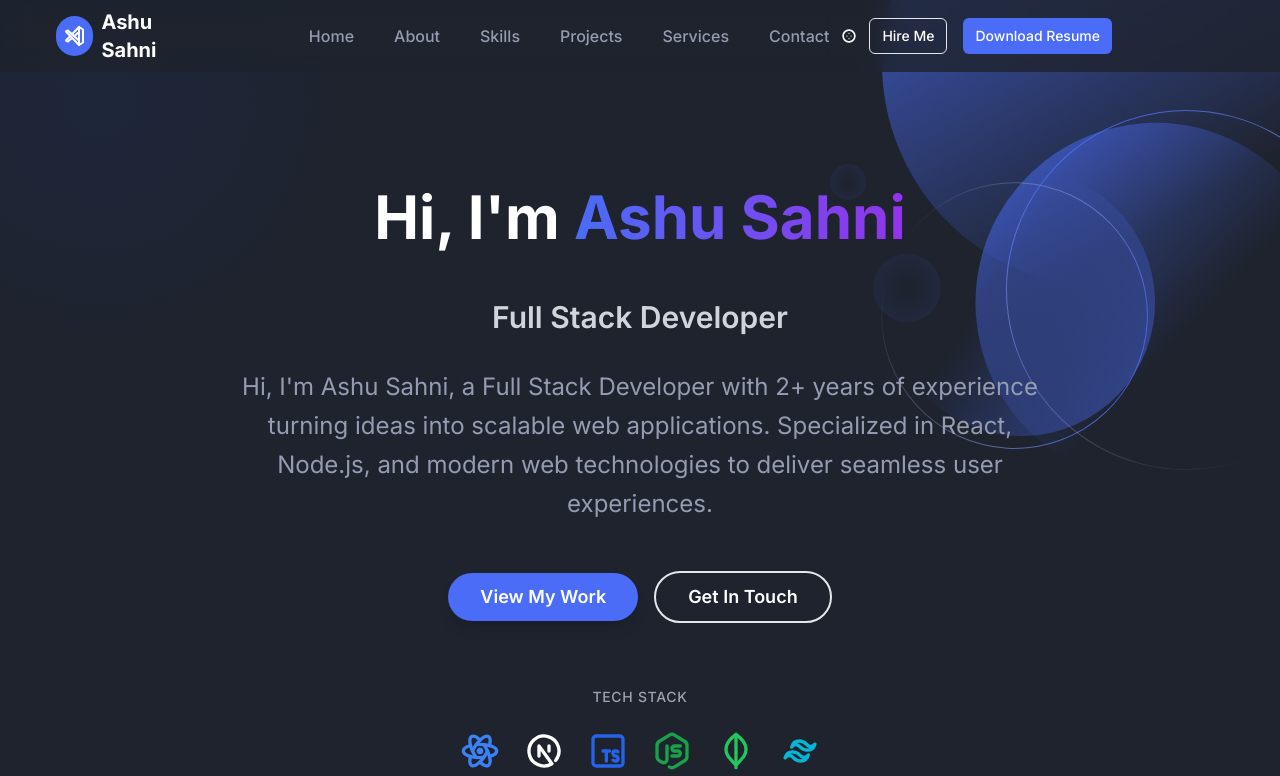
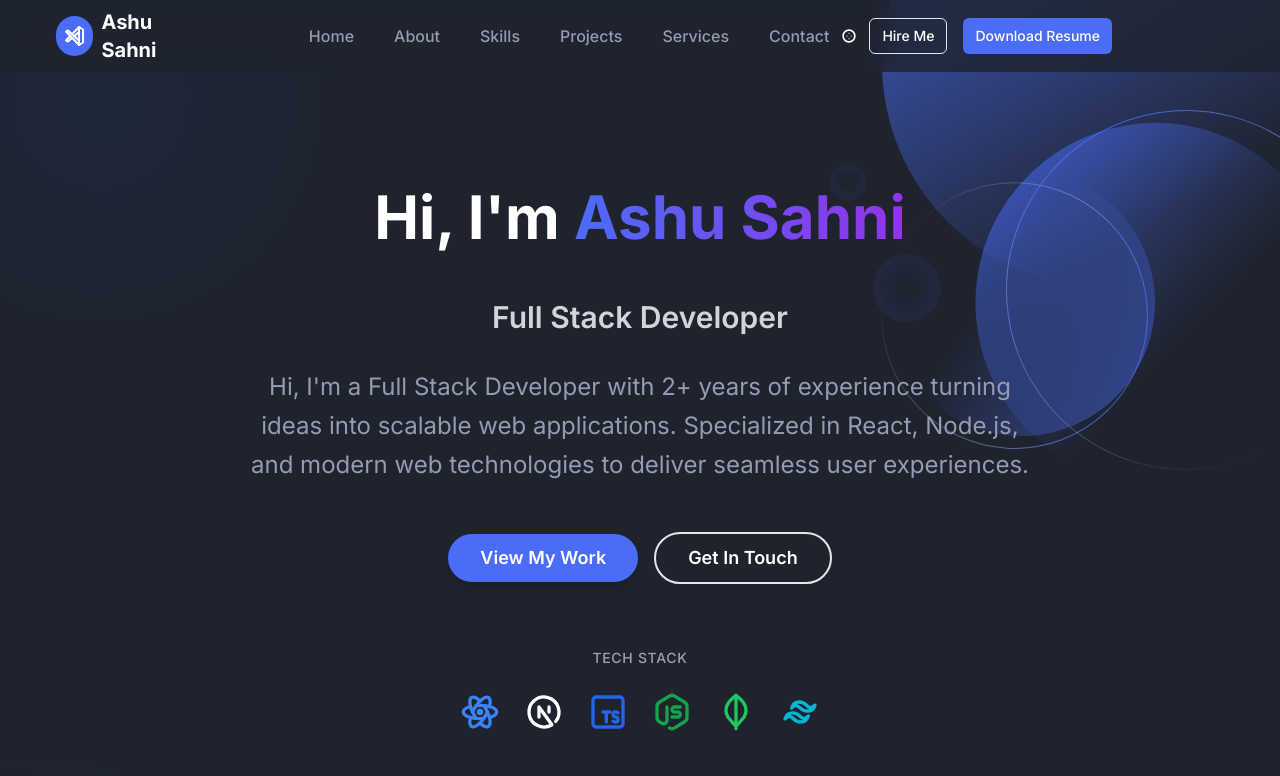
Before and after one commit to ashusahni/Ashu.dev-portfolio-, a Next.js app: page / in a window 1280 px wide. Shown: the top 776 px of the page. Built offline with nearby package versions, Linux system fonts and the light colour scheme.

Commit message:
Update HeroMotion.tsx

```diff
--- a/components/Hero/HeroMotion.tsx
+++ b/components/Hero/HeroMotion.tsx
@@ -57,7 +57,7 @@ const HeroMotion = () => {
                   animate={{ opacity: 1, y: 0 }}
                   transition={{ duration: 0.6, delay: 0.6 }}
                 >
-               Hi, I&apos;m Ashu Sahni, a Full Stack Developer with 2+ years of experience turning ideas into scalable web applications. Specialized in React, Node.js, and modern web technologies to deliver seamless user experiences.
+               Hi, I&apos;m  a Full Stack Developer with 2+ years of experience turning ideas into scalable web applications. Specialized in React, Node.js, and modern web technologies to deliver seamless user experiences.
                 </motion.p>
 
                 <motion.div
```
